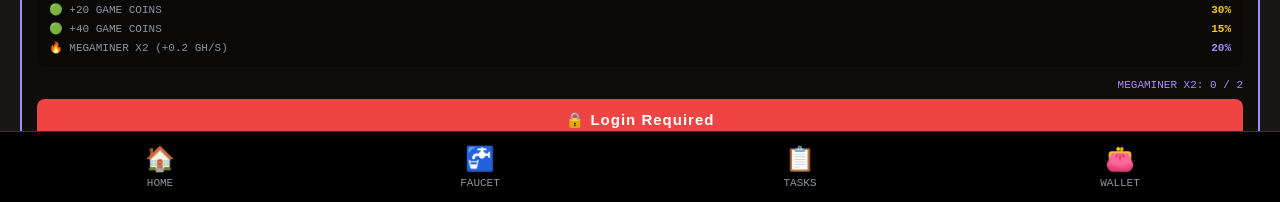
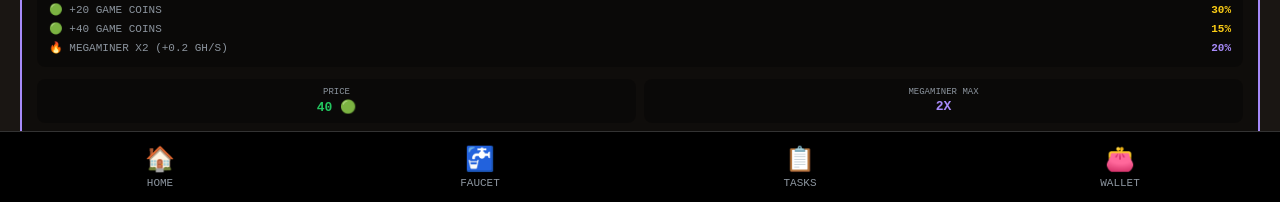
Before and after one commit to crypto-game-miner/crypto-game-miner.github.io, a plain HTML site: page store.html in a window 1280 px wide. Shown: the part 598-800 px from the top of the page. Drawn offline with Linux system fonts and the light colour scheme; no server answers.

Commit message:
Add miner stats section to store.html

```diff
--- a/store.html
+++ b/store.html
@@ -160,6 +160,10 @@
                     <div class="odds-row"><span class="odds-label">🟢 +20 Game Coins</span><span class="odds-chance">30%</span></div>
                     <div class="odds-row"><span class="odds-label">🟢 +40 Game Coins</span><span class="odds-chance">15%</span></div>
                     <div class="odds-row"><span class="odds-label">🔥 MegaMiner X2 (+0.2 GH/S)</span><span class="odds-chance rare">20%</span></div>
+                </div>
+                <div class="miner-stats" style="margin-bottom:10px;">
+                    <div class="stat-box"><div class="stat-label">Price</div><div class="stat-value" style="color:#22c55e;">40 🟢</div></div>
+                    <div class="stat-box"><div class="stat-label">MegaMiner Max</div><div class="stat-value">2x</div></div>
                 </div>
                 <div class="owned-count" id="owned-mega" style="color:#a78bfa;">MegaMiner X2: 0 / 2</div>
                 <button class="open-btn" id="btn-box" onclick="openBox()">Open for 40 Game Coins</button>
```
